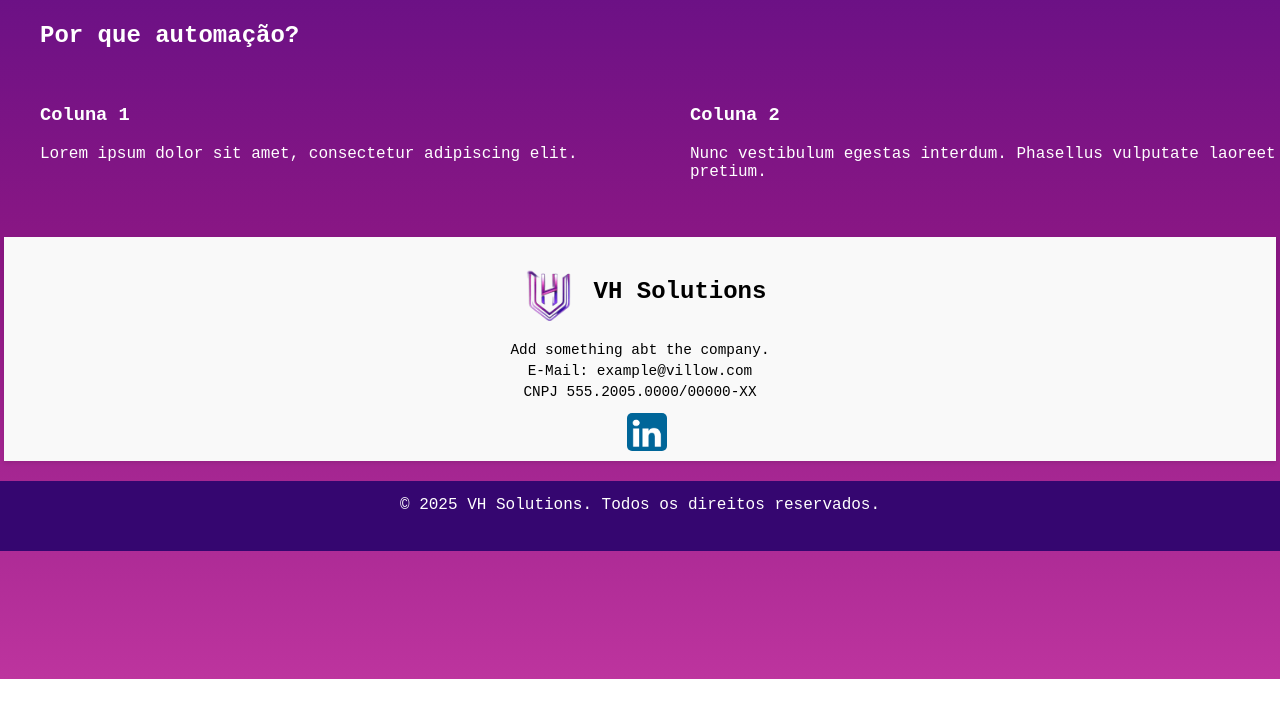
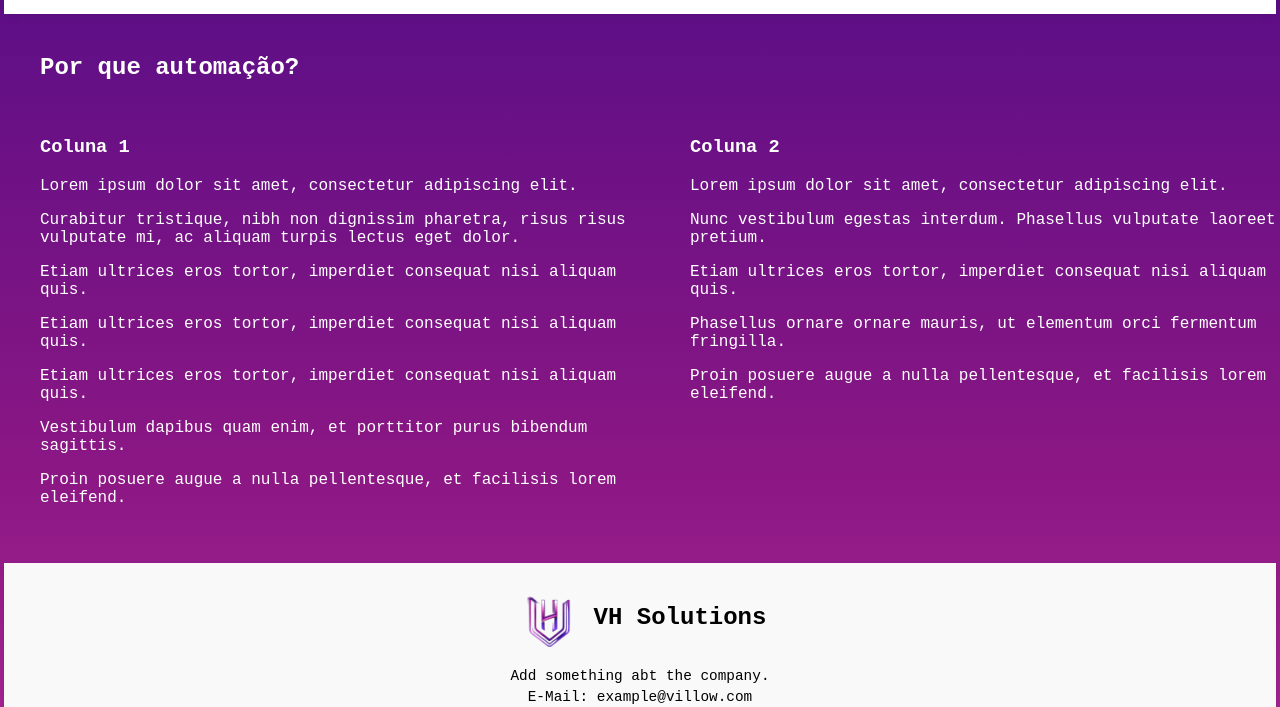
Before and after one commit to Gwaean/VH-Webpage, a plain HTML site: page site-vh-solucoes/index.html in a window 1280 px wide. Shown: the part 601-1308 px from the top of the page. Before the commit the page ends 1280 px from the top, so only its background shows below. Drawn offline with Linux system fonts and the light colour scheme.

Commit message:
testing logos

```diff
--- a/site-vh-solucoes/index.html
+++ b/site-vh-solucoes/index.html
@@ -30,7 +30,7 @@
     <h2>Clientes que confiam na VH</h2>
     <div class="logo-container">
         <div class="logo-slide">
-            <img src="logo1.png" alt="Logo Cliente 1">
+            <img src="og_tb.webp" alt="Logo Cliente 1">
             <img src="logo2.png" alt="Logo Cliente 2">
             <img src="logo3.png" alt="Logo Cliente 3">
             <img src="logo4.png" alt="Logo Cliente 4">
@@ -51,10 +51,21 @@
   <div class="column">
       <h3>Coluna 1</h3>
       <p>Lorem ipsum dolor sit amet, consectetur adipiscing elit.</p>
-  </div>
+      <p> Curabitur tristique, nibh non dignissim pharetra, risus risus vulputate mi, ac aliquam turpis lectus eget dolor. </p>
+      <p>Etiam ultrices eros tortor, imperdiet consequat nisi aliquam quis.</p>
+      <p>Etiam ultrices eros tortor, imperdiet consequat nisi aliquam quis.</p>
+      <p>Etiam ultrices eros tortor, imperdiet consequat nisi aliquam quis.</p>
+      <p>Vestibulum dapibus quam enim, et porttitor purus bibendum sagittis.</p>
+      <p>Proin posuere augue a nulla pellentesque, et facilisis lorem eleifend.</p>
+    </div>
   <div class="column">
       <h3>Coluna 2</h3>
+      <p>Lorem ipsum dolor sit amet, consectetur adipiscing elit.</p>
       <p>Nunc vestibulum egestas interdum. Phasellus vulputate laoreet pretium.</p>
+      <p>Etiam ultrices eros tortor, imperdiet consequat nisi aliquam quis.</p>
+      <p>Phasellus ornare ornare mauris, ut elementum orci fermentum fringilla. </p>
+      <p>Proin posuere augue a nulla pellentesque, et facilisis lorem eleifend.</p>
+
   </div>
 </div>
 
```
Also changed, not shown: site-vh-solucoes/og_tb.webp (added).
